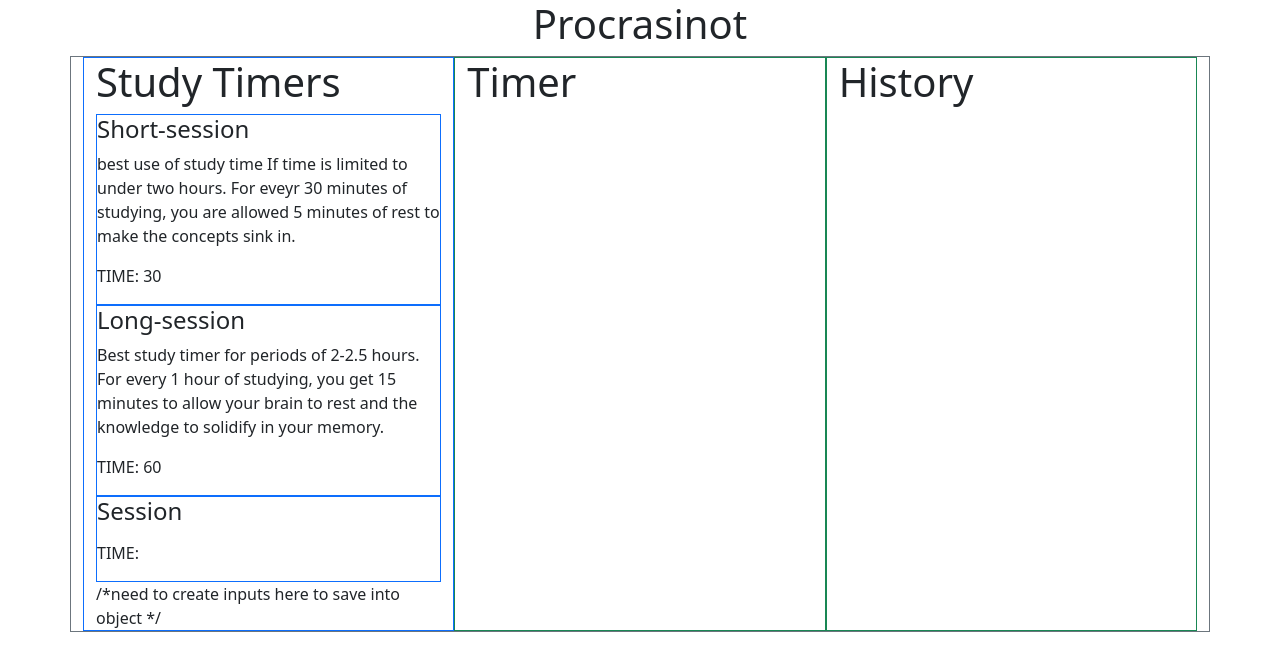
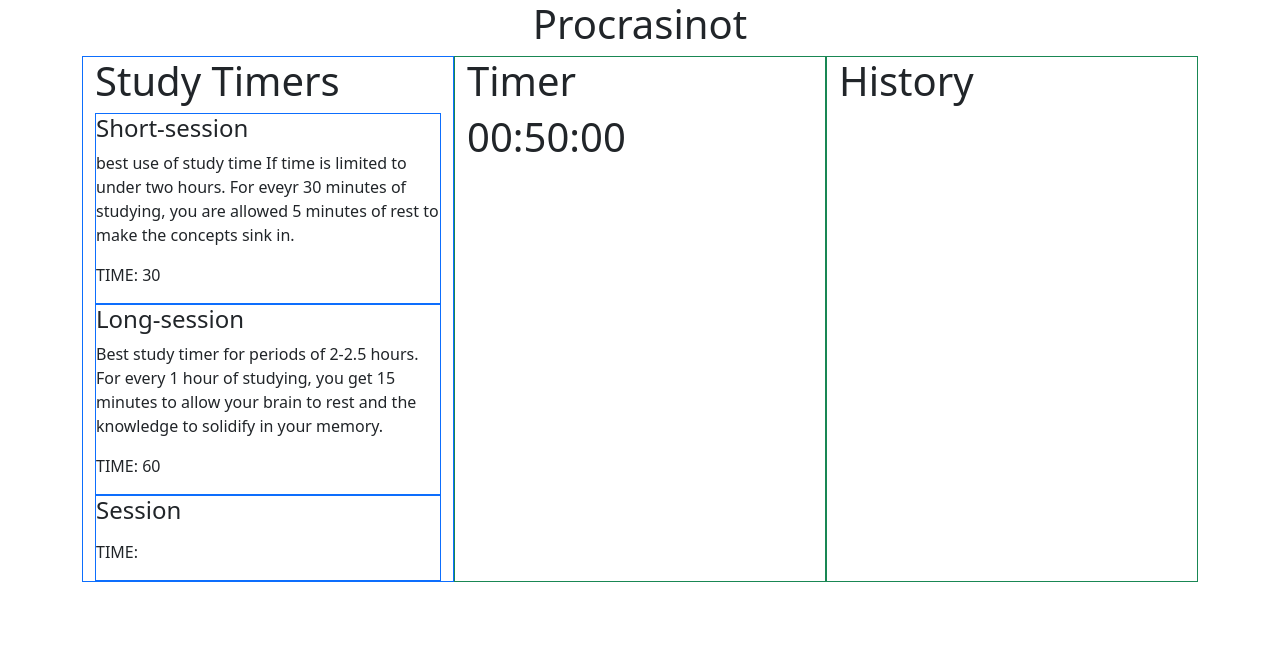
Before and after one commit to Lazaritom/Portfolioprojects, a React (Vite) app in the folder Procrasinot/: page / in a window 1280 px wide. Shown: the top 670 px of the page. Built offline with nearby package versions, Linux system fonts and the light colour scheme.

Commit message:
Added timer (faulty)
Timer pops up but doesn't rerender for now. needs a fix

```diff
--- a/Procrasinot/src/App.jsx
+++ b/Procrasinot/src/App.jsx
@@ -2,23 +2,24 @@ import reactLogo from './assets/react.svg'
 import viteLogo from '/vite.svg'
 import 'bootstrap/dist/css/bootstrap.css'
 import './App.css'
-import TimerChoice from './Components'
+import TimerChoice,{Timer} from './Components'
 import { Timer1, Timer2, Session } from './data'
 
 export default function App() {
   return (
     <>
       <h1 className='text-center'>Procrasinot</h1>
-      <div className="container border border-secondary d-flex justify-content-center">
+      <div className="container d-flex justify-content-center">
           <div className="container border border-primary col-lg ">
             <h1>Study Timers</h1>
             <TimerChoice name={Timer1.name} goal={Timer1.goal} time={Timer1.time}/>
             <TimerChoice name={Timer2.name} goal={Timer2.goal} time={Timer2.time}/>
             <TimerChoice name={Session.name} goal={Session.goal} time={Session.time}/>
-            /*need to create inputs here to save into object */
+            {/*need to create inputs here to save into object */}
           </div>
           <div className='container border border-success col-lg '>
             <h1>Timer</h1>
+            <Timer />
           </div>
           <div className='container border border-success col-lg '>
             <h1>History</h1>
--- a/Procrasinot/src/components.jsx
+++ b/Procrasinot/src/components.jsx
@@ -1,5 +1,5 @@
 import './App.css'
-import { Component } from 'react'
+import React, { useState, useEffect } from 'react';
 
 export default function TimerChoice({name, goal, time}) {
     return (
@@ -10,7 +10,46 @@ export default function TimerChoice({name, goal, time}) {
         </div>
     )
 }
+// NEEDS A FIX> DOESN"T WORK DONT FORGET FIX FIX FIX
+export const Timer = (time) => {
+    const [hours, setHours] = useState(0);
+    const [minutes, setMinutes] = useState(0);
+    const [seconds, setSeconds] = useState(0);
 
-export function Timer() {
+    const TotalMinutes = 50; // Set the time in minutes
 
-}
+    const calcTime = (remainingTime) => {
+      const remainingSeconds = Math.floor((remainingTime / 1000) % 60);
+      const remainingMinutes = Math.floor((remainingTime / 1000 / 60) % 60);
+      const remainingHours = Math.floor((remainingTime / (1000 * 60 * 60)) % 24);
+
+      setHours(remainingHours);
+      setMinutes(remainingMinutes);
+      setSeconds(remainingSeconds);
+    };
+
+    useEffect(() => {
+      const TimerInterval = setInterval(() => {
+        const now = Date.now();
+        const endTime = now + (TotalMinutes * 60 * 1000); // Calculate the end time in milliseconds
+
+        if (now < endTime) {
+          const remainingTime = endTime - now;
+          calcTime(remainingTime);
+        } else {
+          clearInterval(TimerInterval);
+          setHours(0);
+          setMinutes(0);
+          setSeconds(0);
+        }
+      }, 1000);
+
+      return () => clearInterval(TimerInterval); // Cleanup of interval after unmounting
+    }, [TotalMinutes]);
+
+    return (
+      <div className="timer">
+           <h1>{hours.toString().padStart(2, '0')}:{minutes.toString().padStart(2, '0')}:{seconds.toString().padStart(2, '0')}</h1>
+      </div>
+    );
+  };
```
